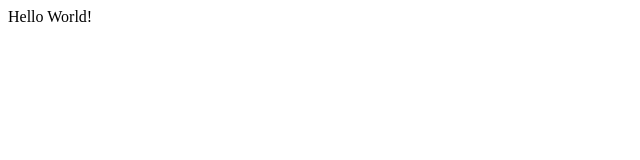
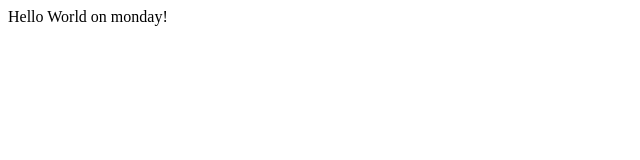
Before and after one commit to arambazamba/GitDeployApp, a plain HTML site: page index.html in a window 1280 px wide. Shown: the full height of the page, 0-640 px from the left. Drawn offline with Linux system fonts and the light colour scheme.

Commit message:
greeting

```diff
--- a/index.html
+++ b/index.html
@@ -7,6 +7,6 @@
     <title>Git Deploy App</title>
 </head>
 <body>
-    Hello World!
+    Hello World on monday!
 </body>
 </html>
```
